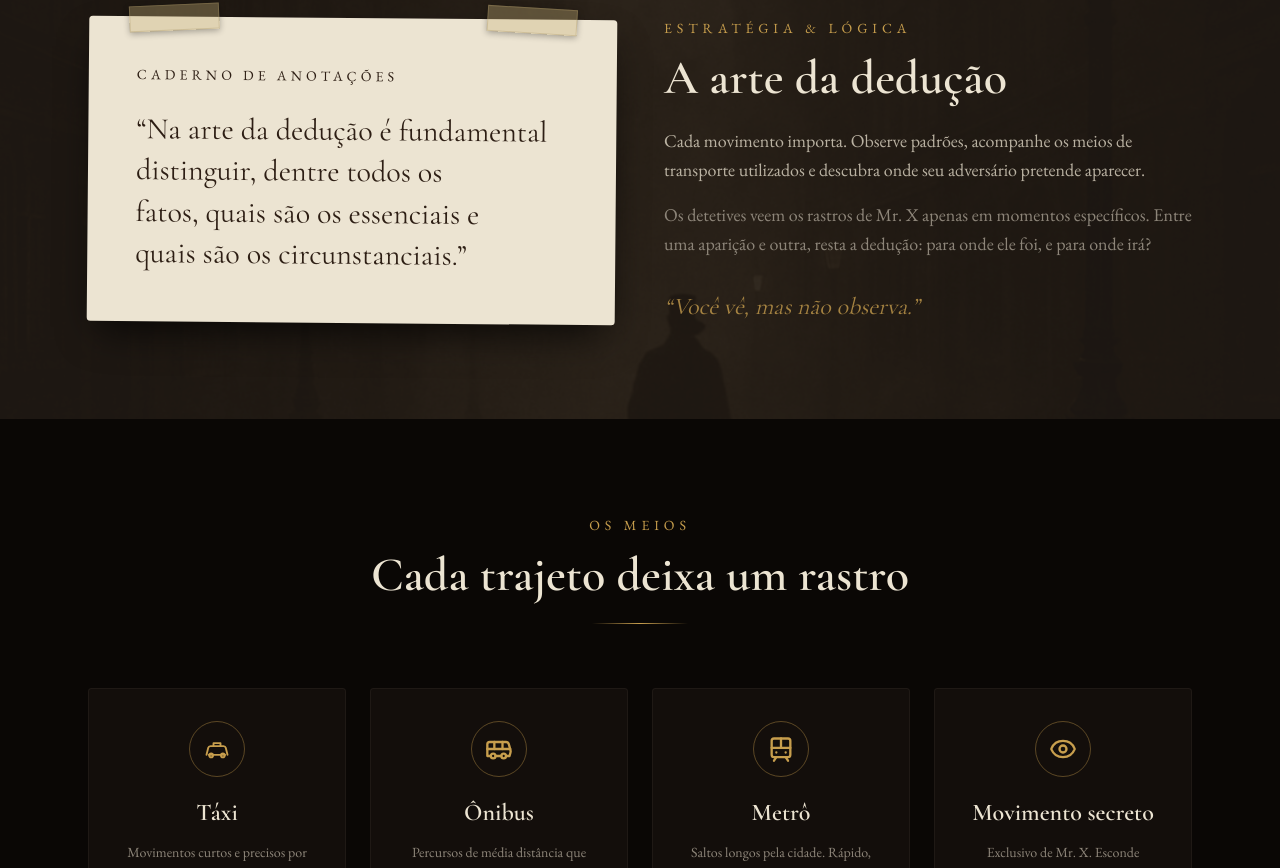
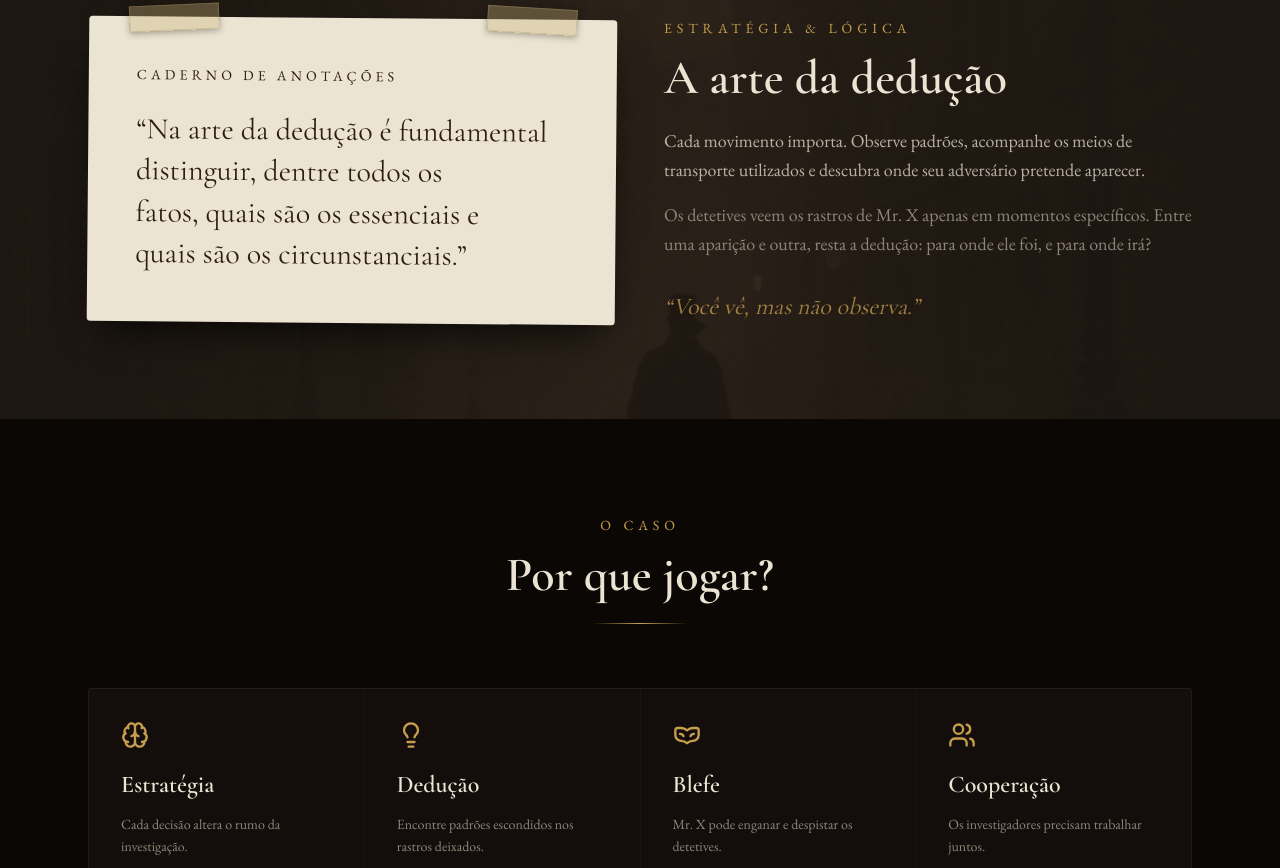
Before and after one commit to arturcp/scotland-yard, a React (Vite) app: page / in a window 1280 px wide. Shown: the part 1932-2800 px from the top of the page. Built offline with nearby package versions, Linux system fonts and the light colour scheme.

Commit message:
Remove unused transportation section

```diff
--- a/src/components/Sidebar/index.tsx
+++ b/src/components/Sidebar/index.tsx
@@ -1,4 +1,5 @@
 import { useEffect } from 'react';
+import { Link } from 'react-router-dom';
 import MicroModal from 'micromodal';
 import DiceIcon from './DiceIcon';
 import DetectiveLogo from './DetectiveLogo';
@@ -31,10 +32,10 @@ export default function Sidebar({ game, rolling, onRollStart }: SidebarProps) {
 
   return (
     <aside id="sidebar">
-      <div className="sidebar-header">
+      <Link to="/" className="sidebar-header" aria-label="Voltar para a página inicial">
         <DetectiveLogo />
         <span className="sidebar-title">Scotland Yard</span>
-      </div>
+      </Link>
 
       <nav className="sidebar-nav">
         <ul>
--- a/src/components/Sidebar/styles.css
+++ b/src/components/Sidebar/styles.css
@@ -22,6 +22,13 @@
   margin-bottom: 32px;
   padding-bottom: 16px;
   border-bottom: 1px solid rgba(212, 175, 55, 0.2);
+  text-decoration: none;
+  cursor: pointer;
+  transition: opacity 0.2s ease;
+}
+
+.sidebar-header:hover {
+  opacity: 0.85;
 }
 
 .detective-logo {
--- a/src/components/landing/ambiance.tsx
+++ b/src/components/landing/ambiance.tsx
@@ -1,17 +1,8 @@
-const places = [
-  'Museu',
-  'Docas',
-  'Hotel',
-  'Parque',
-  'Teatro',
-  'Livraria',
-  'Bar',
-  'Farmácia',
-]
+const places = ['Museu', 'Docas', 'Hotel', 'Parque', 'Teatro', 'Livraria', 'Bar', 'Farmácia'];
 
 export function Ambiance() {
   return (
-    <section id="ambientacao" className="bg-background py-24">
+    <section id="ambientacao" className="bg-secondary py-24">
       <div className="mx-auto grid max-w-6xl items-center gap-12 px-6 lg:grid-cols-2">
         <div className="relative">
           <div className="vignette relative overflow-hidden rounded-sm border border-gold/30">
@@ -23,9 +14,7 @@ export function Ambiance() {
           </div>
           <div className="paper-card absolute -bottom-6 -right-4 hidden rotate-3 rounded-sm px-6 py-4 sm:block">
             <span className="tape -top-3 left-1/2 -translate-x-1/2 -rotate-2" />
-            <p className="font-heading text-xl text-wood italic">
-              “O jogo começou.”
-            </p>
+            <p className="font-heading text-xl text-wood italic">“O jogo começou.”</p>
           </div>
         </div>
 
@@ -37,9 +26,8 @@ export function Ambiance() {
             Explore uma Londres cheia de mistérios
           </h2>
           <p className="mt-6 font-body text-lg leading-relaxed text-pretty text-ivory/75">
-            Museus, docas, hotéis, parques, teatros e ruas movimentadas se
-            tornam peças de um grande quebra-cabeça. Cada local é um possível
-            esconderijo — ou a próxima pista.
+            Museus, docas, hotéis, parques, teatros e ruas movimentadas se tornam peças de um grande
+            quebra-cabeça. Cada local é um possível esconderijo — ou a próxima pista.
           </p>
 
           <ul className="mt-8 flex flex-wrap gap-3">
@@ -55,5 +43,5 @@ export function Ambiance() {
         </div>
       </div>
     </section>
-  )
+  );
 }
--- a/src/components/landing/case-stats.tsx
+++ b/src/components/landing/case-stats.tsx
@@ -3,11 +3,11 @@ const stats = [
   { value: '3.821', label: 'Mr. X capturados' },
   { value: '8.726', label: 'Detetives participantes' },
   { value: '42 min', label: 'Duração média' },
-]
+];
 
 export function CaseStats() {
   return (
-    <section className="relative overflow-hidden bg-secondary py-20">
+    <section className="relative overflow-hidden bg-background py-20">
       <div className="mx-auto max-w-6xl px-6">
         <p className="mb-12 text-center font-body text-sm tracking-[0.35em] text-gold uppercase">
           Casos resolvidos
@@ -15,9 +15,7 @@ export function CaseStats() {
         <div className="grid gap-8 sm:grid-cols-2 lg:grid-cols-4">
           {stats.map((s) => (
             <div key={s.label} className="text-center">
-              <p className="font-heading text-5xl font-semibold text-gold sm:text-6xl">
-                {s.value}
-              </p>
+              <p className="font-heading text-5xl font-semibold text-gold sm:text-6xl">{s.value}</p>
               <p className="mt-3 font-body text-sm tracking-wide text-muted-foreground uppercase">
                 {s.label}
               </p>
@@ -26,5 +24,5 @@ export function CaseStats() {
         </div>
       </div>
     </section>
-  )
+  );
 }
--- a/src/components/landing/site-nav.tsx
+++ b/src/components/landing/site-nav.tsx
@@ -1,11 +1,10 @@
-import { Search } from 'lucide-react'
+import { Search } from 'lucide-react';
 
 const links = [
   { label: 'Como Jogar', href: '#como-funciona' },
   { label: 'A Dedução', href: '#deducao' },
-  { label: 'Transportes', href: '#transportes' },
   { label: 'Ambientação', href: '#ambientacao' },
-]
+];
 
 export function SiteNav() {
   return (
@@ -41,5 +40,5 @@ export function SiteNav() {
         </a>
       </nav>
     </header>
-  )
+  );
 }
--- a/src/components/landing/transport-section.tsx
+++ /dev/null
@@ -1,87 +0,0 @@
-import { SectionHeading } from './how-it-works'
-import { Bus, TramFront, Eye } from 'lucide-react'
-import type { LucideIcon } from 'lucide-react'
-
-type Transport = {
-  icon: LucideIcon
-  name: string
-  text: string
-}
-
-const transports: Transport[] = [
-  {
-    icon: TaxiIcon,
-    name: 'Táxi',
-    text: 'Movimentos curtos e precisos por ruas próximas. Ideal para ajustes finos.',
-  },
-  {
-    icon: Bus,
-    name: 'Ônibus',
-    text: 'Percursos de média distância que conectam bairros distantes.',
-  },
-  {
-    icon: TramFront,
-    name: 'Metrô',
-    text: 'Saltos longos pela cidade. Rápido, porém deixa rastros marcantes.',
-  },
-  {
-    icon: Eye,
-    name: 'Movimento secreto',
-    text: 'Exclusivo de Mr. X. Esconde completamente o meio utilizado.',
-  },
-]
-
-function TaxiIcon(props: React.ComponentProps<'svg'>) {
-  // Reusa estilo de ícone consistente — carrinho de táxi simplificado
-  return (
-    <svg
-      viewBox="0 0 24 24"
-      fill="none"
-      stroke="currentColor"
-      strokeWidth="1.6"
-      strokeLinecap="round"
-      strokeLinejoin="round"
-      {...props}
-    >
-      <path d="M5 17h14M3 17l1.5-6A2 2 0 0 1 6.4 9.5h11.2a2 2 0 0 1 1.9 1.5L21 17" />
-      <path d="M9 9.5V7h6v2.5" />
-      <circle cx="7" cy="17.5" r="1.6" />
-      <circle cx="17" cy="17.5" r="1.6" />
-    </svg>
-  )
-}
-
-export function TransportSection() {
-  return (
-    <section id="transportes" className="bg-background py-24">
-      <div className="mx-auto max-w-6xl px-6">
-        <SectionHeading
-          eyebrow="Os Meios"
-          title="Cada trajeto deixa um rastro"
-        />
-
-        <div className="mt-16 grid gap-6 sm:grid-cols-2 lg:grid-cols-4">
-          {transports.map((t) => {
-            const Icon = t.icon
-            return (
-              <article
-                key={t.name}
-                className="flex flex-col items-center rounded-sm border border-border bg-card p-8 text-center transition-colors hover:border-gold/50"
-              >
-                <span className="mb-5 flex size-14 items-center justify-center rounded-full border border-gold/40 text-gold">
-                  <Icon className="size-7" />
-                </span>
-                <h3 className="font-heading text-2xl font-semibold text-ivory">
-                  {t.name}
-                </h3>
-                <p className="mt-3 font-body text-sm leading-relaxed text-muted-foreground">
-                  {t.text}
-                </p>
-              </article>
-            )
-          })}
-        </div>
-      </div>
-    </section>
-  )
-}
--- a/src/components/landing/why-play.tsx
+++ b/src/components/landing/why-play.tsx
@@ -1,5 +1,5 @@
-import { SectionHeading } from './how-it-works'
-import { Brain, Lightbulb, VenetianMask, Users } from 'lucide-react'
+import { SectionHeading } from './how-it-works';
+import { Brain, Lightbulb, VenetianMask, Users } from 'lucide-react';
 
 const reasons = [
   {
@@ -22,31 +22,26 @@ const reasons = [
     title: 'Cooperação',
     text: 'Os investigadores precisam trabalhar juntos.',
   },
-]
+];
 
 export function WhyPlay() {
   return (
-    <section className="relative bg-secondary py-24">
+    <section className="relative bg-background py-24">
       <div className="mx-auto max-w-6xl px-6">
         <SectionHeading eyebrow="O Caso" title="Por que jogar?" />
 
         <div className="mt-16 grid gap-px overflow-hidden rounded-sm border border-border bg-border sm:grid-cols-2 lg:grid-cols-4">
           {reasons.map((r) => {
-            const Icon = r.icon
+            const Icon = r.icon;
             return (
-              <div
-                key={r.title}
-                className="bg-card p-8 transition-colors hover:bg-card/60"
-              >
+              <div key={r.title} className="bg-card p-8 transition-colors hover:bg-card/60">
                 <Icon className="mb-5 size-7 text-gold" />
-                <h3 className="font-heading text-2xl font-semibold text-ivory">
-                  {r.title}
-                </h3>
+                <h3 className="font-heading text-2xl font-semibold text-ivory">{r.title}</h3>
                 <p className="mt-3 font-body text-sm leading-relaxed text-muted-foreground">
                   {r.text}
                 </p>
               </div>
-            )
+            );
           })}
         </div>
 
@@ -55,5 +50,5 @@ export function WhyPlay() {
         </p>
       </div>
     </section>
-  )
+  );
 }
--- a/src/pages/HomePage.tsx
+++ b/src/pages/HomePage.tsx
@@ -4,7 +4,6 @@ import { Hero } from '@/components/landing/hero';
 import { QuoteBanner } from '@/components/landing/quote-banner';
 import { HowItWorks } from '@/components/landing/how-it-works';
 import { ArtOfDeduction } from '@/components/landing/art-of-deduction';
-import { TransportSection } from '@/components/landing/transport-section';
 import { WhyPlay } from '@/components/landing/why-play';
 import { Ambiance } from '@/components/landing/ambiance';
 import { CaseStats } from '@/components/landing/case-stats';
@@ -20,7 +19,6 @@ export default function HomePage() {
       <QuoteBanner />
       <HowItWorks />
       <ArtOfDeduction />
-      <TransportSection />
       <WhyPlay />
       <Ambiance />
       <CaseStats />
```
Also changed, not shown: src/components/landing/new-players.tsx (+5 -5 lines), 2 other files (tests, documents, lock files or other folders).
